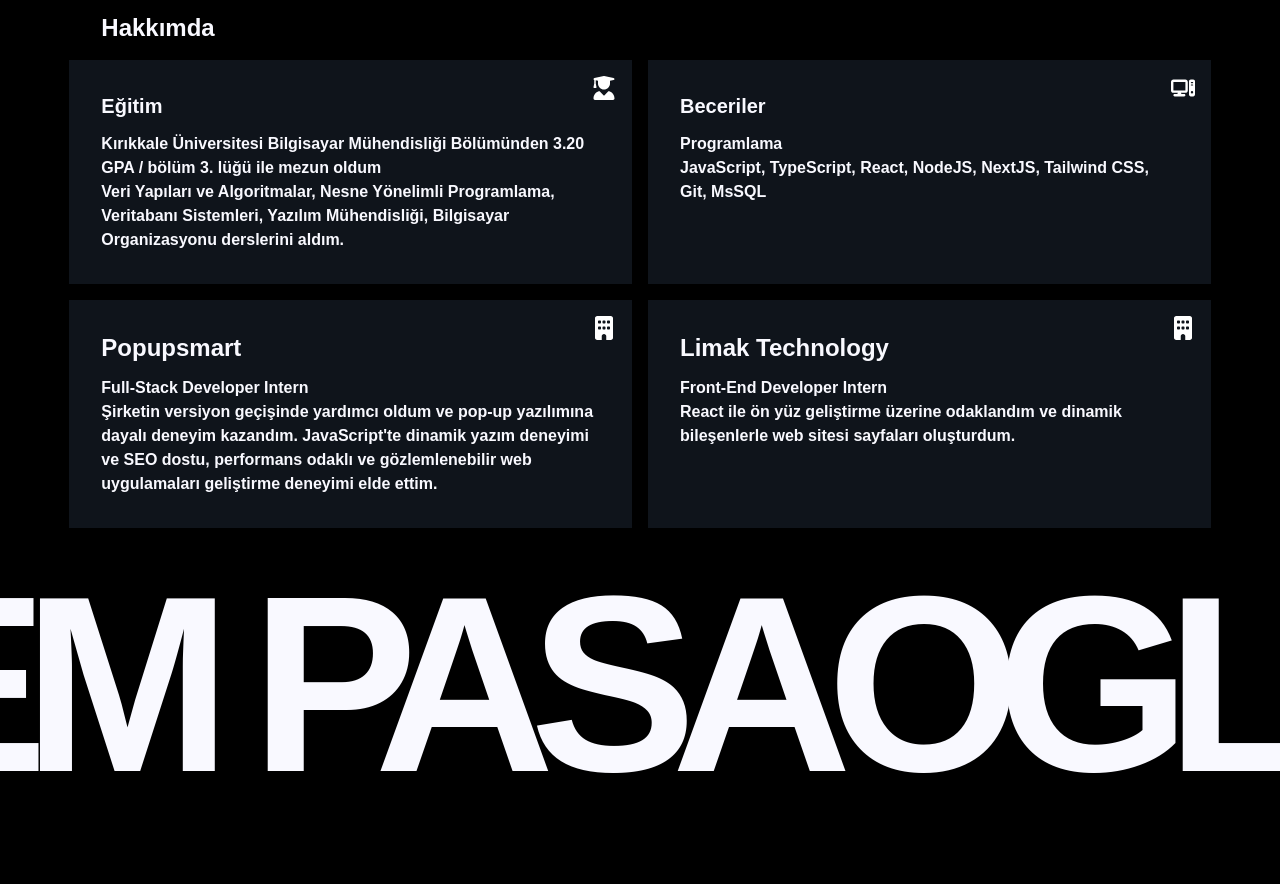
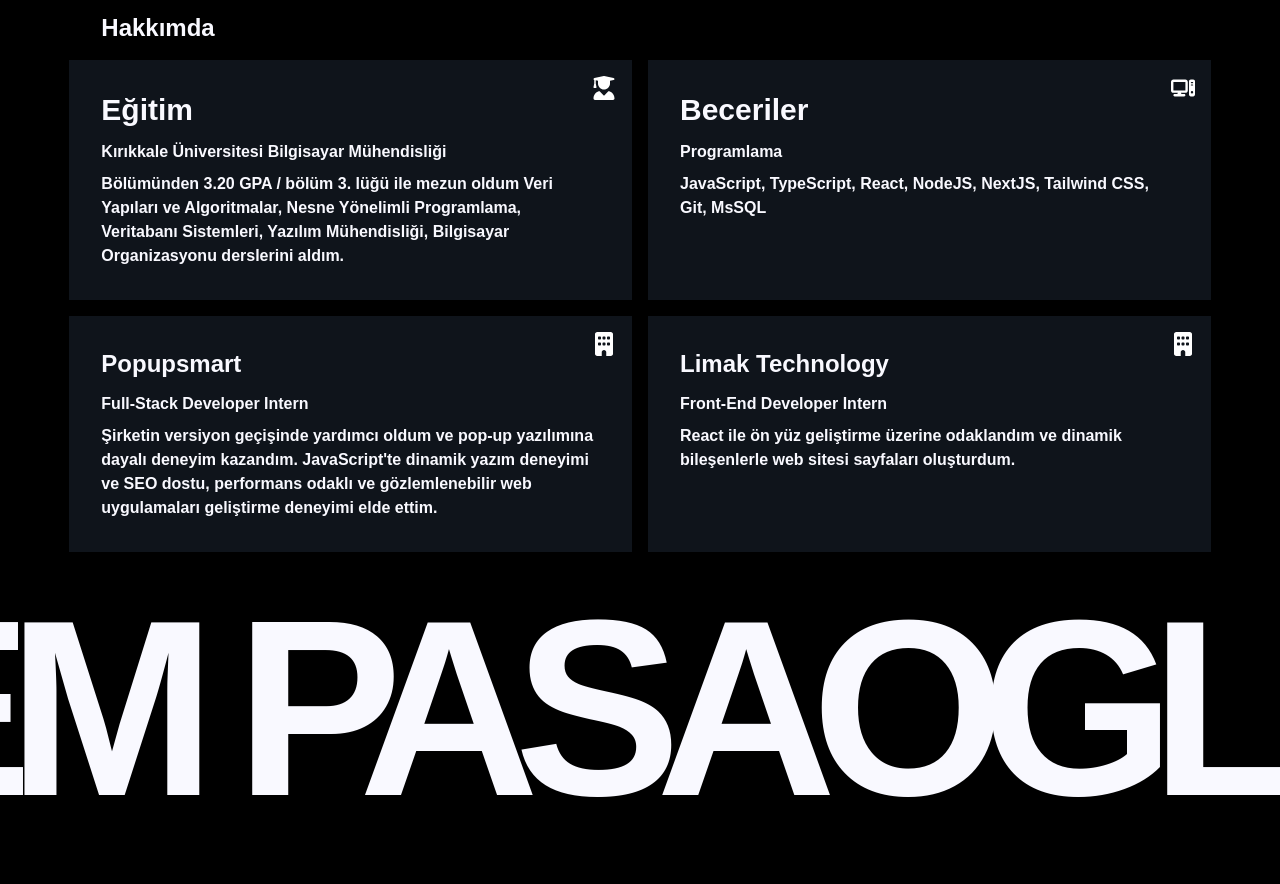
Before and after one commit to grkmpasaoglu/portfolio, a React (Create React App) app: page /about in a window 1280 px wide. Shown: the part 740-1624 px from the top of the page. Built offline with nearby package versions, Linux system fonts and the light colour scheme.

Commit message:
carousel fixed

```diff
--- a/src/App.css
+++ b/src/App.css
@@ -37,7 +37,6 @@
   }
 }
 
-
 .custom-dropdown-menu {
   background-color: black !important;
   border: none;
--- a/src/components/About.js
+++ b/src/components/About.js
@@ -8,7 +8,7 @@ import CarouselSlider from "../components/Carousel";
 
 const About = () => {
     return (
-        <div className="bg-black text-custom-white">
+        <div className="bg-black text-custom-white animate-fade-in-up">
             <Header />
             <div className="flex flex-col xl:flex-row pt-32 px-4">
                 <div className="md:w-8/12 mb-8 md:mb-0 md:ml-32">
@@ -62,12 +62,13 @@ const About = () => {
                                 d="M219.3 .5c3.1-.6 6.3-.6 9.4 0l200 40C439.9 42.7 448 52.6 448 64s-8.1 21.3-19.3 23.5L352 102.9l0 57.1c0 70.7-57.3 128-128 128s-128-57.3-128-128l0-57.1L48 93.3l0 65.1 15.7 78.4c.9 4.7-.3 9.6-3.3 13.3s-7.6 5.9-12.4 5.9l-32 0c-4.8 0-9.3-2.1-12.4-5.9s-4.3-8.6-3.3-13.3L16 158.4l0-71.8C6.5 83.3 0 74.3 0 64C0 52.6 8.1 42.7 19.3 40.5l200-40zM111.9 327.7c10.5-3.4 21.8 .4 29.4 8.5l71 75.5c6.3 6.7 17 6.7 23.3 0l71-75.5c7.6-8.1 18.9-11.9 29.4-8.5C401 348.6 448 409.4 448 481.3c0 17-13.8 30.7-30.7 30.7L30.7 512C13.8 512 0 498.2 0 481.3c0-71.9 47-132.7 111.9-153.6z"
                             />
                         </svg>
-                        <h1 className="text-lg md:text-xl mb-3">Eğitim</h1>
-                        <p className="text-sm md:text-base">
-                            Kırıkkale Üniversitesi Bilgisayar Mühendisliği Bölümünden 3.20 GPA
-                            / bölüm 3. lüğü ile mezun oldum
+                        <h1 className="text-lg md:text-3xl mb-3">Eğitim</h1>
+                        <p className="text-sm my-2 md:text-base">
+                            Kırıkkale Üniversitesi Bilgisayar Mühendisliği
                         </p>
                         <p className="text-sm md:text-base">
+                            Bölümünden 3.20 GPA
+                            / bölüm 3. lüğü ile mezun oldum
                             Veri Yapıları ve Algoritmalar, Nesne Yönelimli Programlama,
                             Veritabanı Sistemleri, Yazılım Mühendisliği, Bilgisayar
                             Organizasyonu derslerini aldım.
@@ -84,8 +85,8 @@ const About = () => {
                                 d="M384 96l0 224L64 320 64 96l320 0zM64 32C28.7 32 0 60.7 0 96L0 320c0 35.3 28.7 64 64 64l117.3 0-10.7 32L96 416c-17.7 0-32 14.3-32 32s14.3 32 32 32l256 0c17.7 0 32-14.3 32-32s-14.3-32-32-32l-74.7 0-10.7-32L384 384c35.3 0 64-28.7 64-64l0-224c0-35.3-28.7-64-64-64L64 32zm464 0c-26.5 0-48 21.5-48 48l0 352c0 26.5 21.5 48 48 48l64 0c26.5 0 48-21.5 48-48l0-352c0-26.5-21.5-48-48-48l-64 0zm16 64l32 0c8.8 0 16 7.2 16 16s-7.2 16-16 16l-32 0c-8.8 0-16-7.2-16-16s7.2-16 16-16zm-16 80c0-8.8 7.2-16 16-16l32 0c8.8 0 16 7.2 16 16s-7.2 16-16 16l-32 0c-8.8 0-16-7.2-16-16zm32 160a32 32 0 1 1 0 64 32 32 0 1 1 0-64z"
                             />
                         </svg>
-                        <h1 className="text-lg md:text-xl mb-3">Beceriler</h1>
-                        <p className="text-sm md:text-base">Programlama</p>
+                        <h1 className="text-lg md:text-3xl mb-3">Beceriler</h1>
+                        <p className="text-sm my-2 md:text-base">Programlama</p>
                         <p className="text-sm md:text-base">
                             JavaScript, TypeScript, React, NodeJS, NextJS, Tailwind CSS, Git,
                             MsSQL
@@ -104,7 +105,7 @@ const About = () => {
                         </svg>
 
                         <h1 className="text-xl md:text-2xl mb-3">Popupsmart</h1>
-                        <p className="text-base">Full-Stack Developer Intern</p>
+                        <p className="text-base my-2">Full-Stack Developer Intern</p>
                         <p className="text-base">
                             Şirketin versiyon geçişinde yardımcı oldum ve pop-up yazılımına
                             dayalı deneyim kazandım. JavaScript'te dinamik yazım deneyimi ve
@@ -124,7 +125,7 @@ const About = () => {
                             />
                         </svg>
                         <h1 className="text-xl md:text-2xl mb-3">Limak Technology</h1>
-                        <p className="text-base">Front-End Developer Intern</p>
+                        <p className="text-base my-2">Front-End Developer Intern</p>
                         <p className="text-base">
                             React ile ön yüz geliştirme üzerine odaklandım ve dinamik
                             bileşenlerle web sitesi sayfaları oluşturdum.
@@ -199,6 +200,25 @@ const About = () => {
                 <CarouselSlider />
             </div>
 
+            <div className="grid grid-cols-1 xl:grid-cols-2 gap-10 w-8/12 mx-auto my-12 syne-header">
+                {/* Soldaki Div */}
+                <div className="text-custom-white flex flex-col justify-center items-start px-8 xl:py-6">
+                    <p className="text-lg">Detayları dikkate alarak</p>
+                    <p className="text-lg">güçlü web tasarımı</p>
+                    <p className="text-lg">kişiye özel geliştirme.</p>
+                </div>
+
+                {/* Sağdaki Div */}
+                <div className=" text-custom-white flex flex-col justify-center items-start px-8 xl:py-6">
+                    <p className="text-lg">
+                        Her proje için 'sıfırdan' tasarımlı, etkili ve estetik bir web siteleri.
+                    </p>
+                    <p className="text-lg">
+                        Yüksek performans ve en güncel framework kullanımı
+                    </p>
+                </div>
+            </div>
+
 
             <Footer />
         </div>
--- a/src/index.css
+++ b/src/index.css
@@ -118,7 +118,6 @@ code {
 }
 
 @keyframes words {
-
   0%,
   20% {
     content: "DEVELOPER";
@@ -146,7 +145,6 @@ code {
 }
 
 @keyframes typing {
-
   10%,
   15%,
   30%,
--- a/tailwind.config.js
+++ b/tailwind.config.js
@@ -12,9 +12,20 @@ module.exports = {
           '0%': { transform: 'scaleX(0)' },
           '100%': { transform: 'scaleX(1)' },
         },
+        "fade-in-up": {
+          "0%": {
+            opacity: 0,
+            transform: "translateY(20px)",
+          },
+          "100%": {
+            opacity: 1,
+            transform: "translateY(0)",
+          },
+        },
       },
       animation: {
         underlineExpand: 'underlineExpand 0.3s ease forwards',
+        "fade-in-up": "fade-in-up 2s ease-out forwards", // Süreyi 2 saniye olarak değiştirdim
       },
     },
   },
```
Also changed, not shown: src/components/Carousel.js (+136 -20 lines), src/components/Footer.js (+9 -9 lines), src/components/Header.js (+4 -3 lines), src/components/HeaderDrop.js (+21 -12 lines), src/components/HomePage.js (+9 -3 lines).
